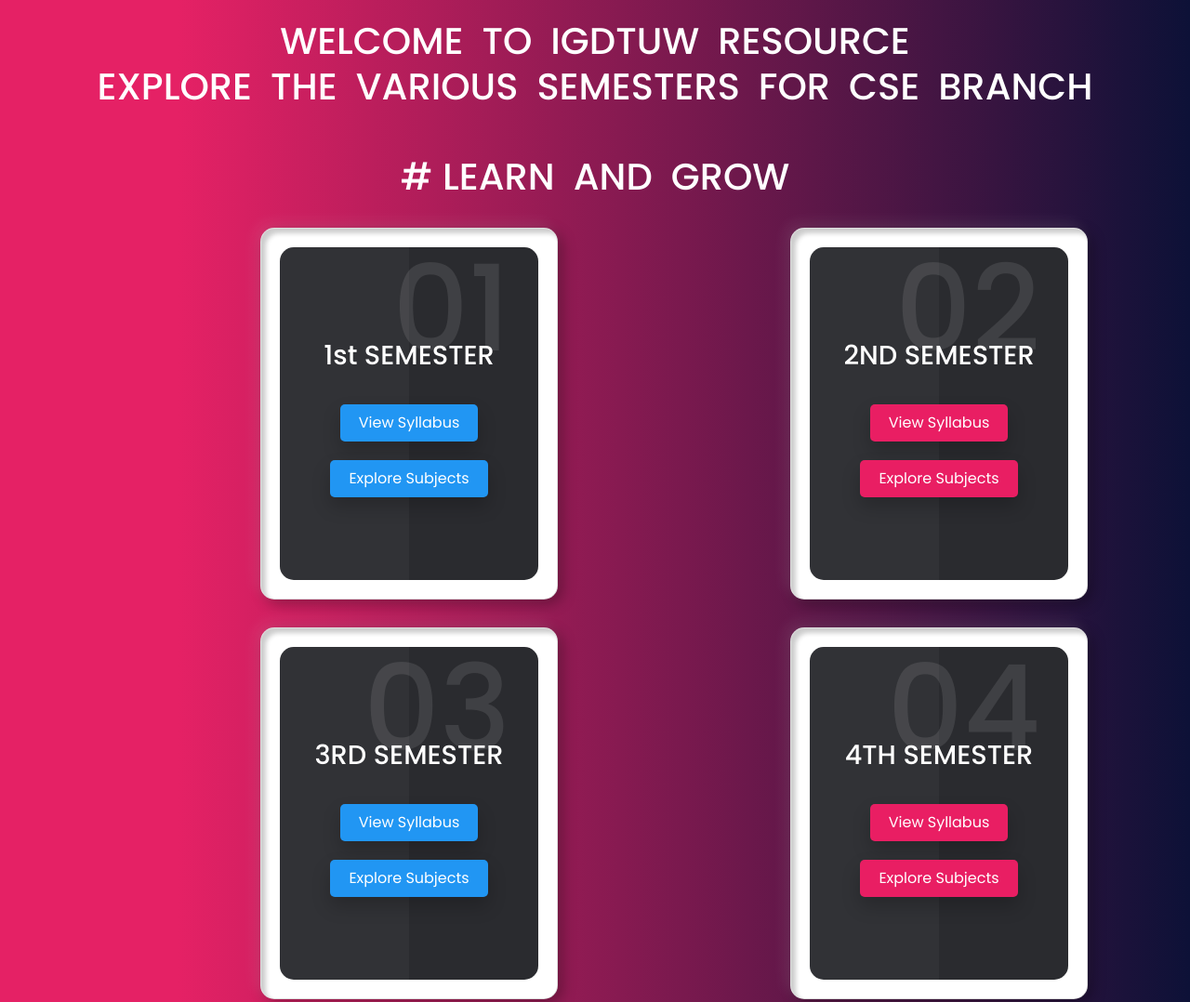
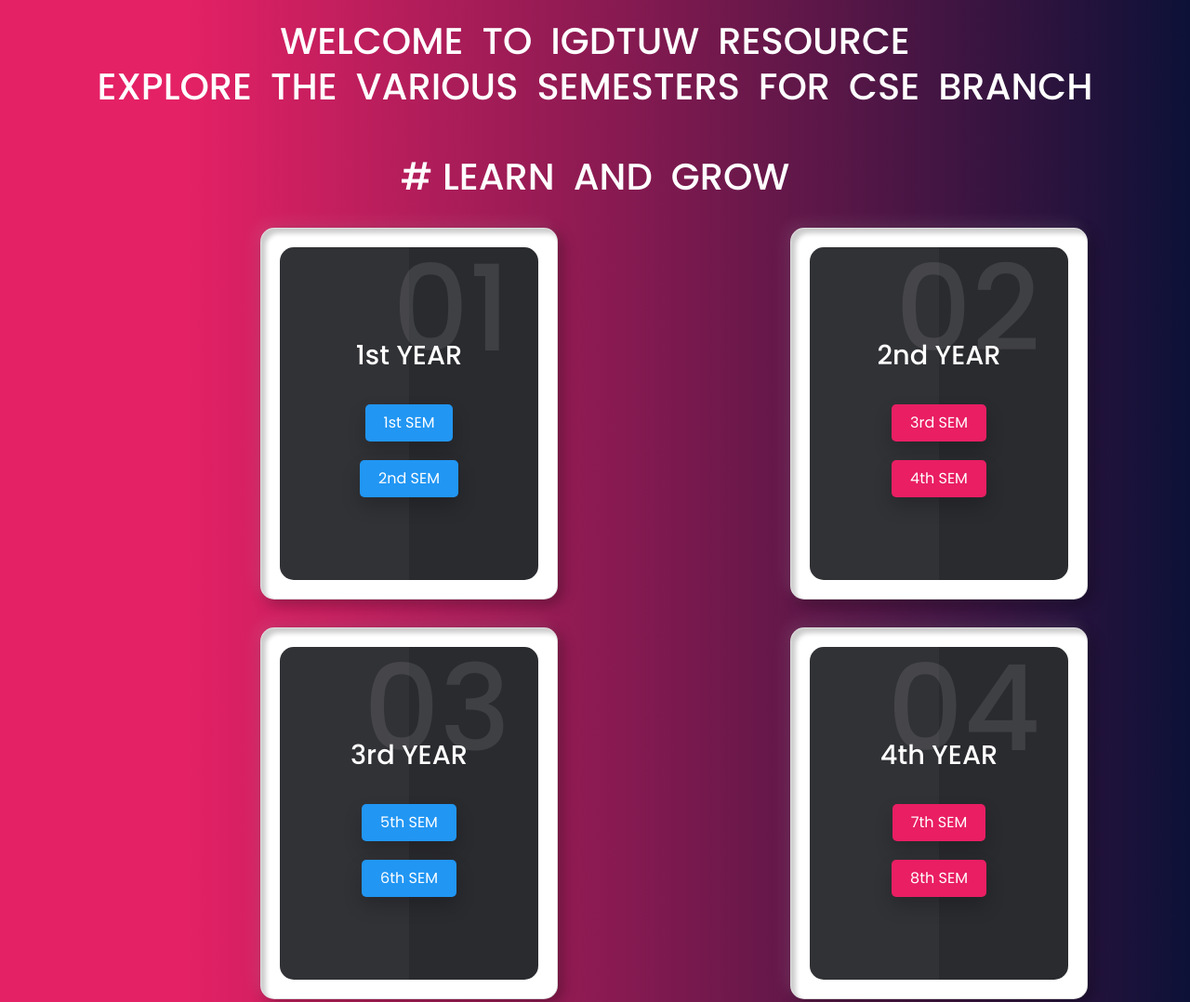
Before and after one commit to Igdtuwresource/CSE-Welcome, a plain HTML site: page index.html in a window 1280 px wide. Shown: the top 1078 px of the page at 93% size. Drawn offline with nearby package versions, Linux system fonts and the light colour scheme.

Commit message:
Update index.html

```diff
--- a/index.html
+++ b/index.html
@@ -43,9 +43,9 @@
           <div class="box">
             <div class="content">
               <h2>01</h2>
-              <h3>1st SEMESTER</h3>
-              <a href="#">View Syllabus</a>
-              <a href="https://igdtuwresource.github.io/e/">Explore Subjects</a>
+              <h3>1st YEAR</h3>
+              <a href="https://igdtuwresource.github.io/e/">1st SEM</a><br>
+              <a href="https://igdtuwresource.github.io/f/">2nd SEM</a>
             </div>
           </div>
         </div>
@@ -54,9 +54,9 @@
           <div class="box">
             <div class="content">
               <h2>02</h2>
-              <h3>2ND SEMESTER</h3>
-              <a href="#">View Syllabus</a>
-              <a href="https://igdtuwresource.github.io/f/">Explore Subjects</a>
+              <h3>2nd YEAR</h3>
+              <a href="https://igdtuwresource.github.io/g/">3rd SEM</a><br>
+              <a href="https://igdtuwresource.github.io/CSE-4TH/">4th SEM</a>
             </div>
           </div>
         </div>
@@ -67,9 +67,9 @@
         <div class="box">
           <div class="content">
             <h2>03</h2>
-            <h3>3RD SEMESTER</h3>
-            <a href="#">View Syllabus</a>
-            <a href="https://igdtuwresource.github.io/g/">Explore Subjects</a>
+            <h3>3rd YEAR</h3>
+            <a href="">5th SEM</a><br>
+            <a href="">6th SEM</a>
           </div>
         </div>
       </div>
@@ -78,9 +78,9 @@
         <div class="box">
           <div class="content">
             <h2>04</h2>
-            <h3>4TH SEMESTER</h3>
-            <a href="#">View Syllabus</a>
-            <a href="https://igdtuwresource.github.io/CSE-4TH/">Explore Subjects</a>
+            <h3>4th YEAR</h3>
+            <a href="">7th SEM</a><br>
+            <a href="">8th SEM</a>
           </div>
         </div>
       </div>
```
